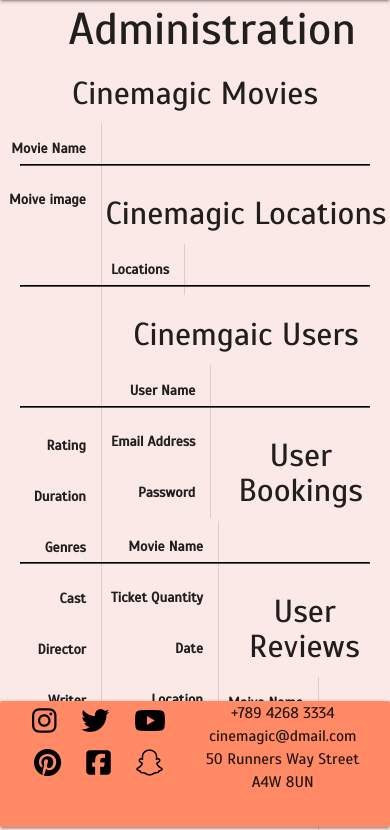
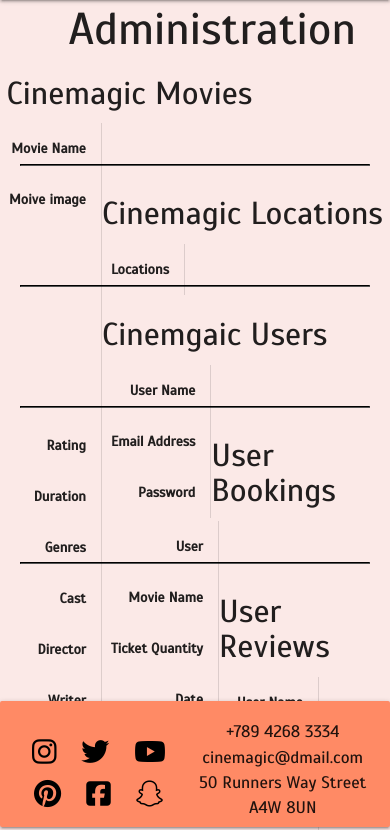
Before and after one commit to VioletViolaVi/Milestone-Project-3, a Flask app: page /admin in a window 390 px wide. Shown: the part 49-879 px from the top of the page. Run offline with Flask 2, Linux system fonts and the light colour scheme; data that the repository does not hold is empty; some libraries are stand-ins or nearby versions.

Commit message:
Make footer content more responsive for smaller device sizes.

```diff
--- a/app.py
+++ b/app.py
@@ -39,7 +39,7 @@ def home():
     # movie info taken from mongo db for dropdown
     movie_names = list(mongo.db.movies.find())
     # location info taken from mongo db for dropdown
-    location_names = list(mongo.db.locations.find())
+    location_names = list(mongo.db.locations.find().sort("location_name", 1))
     # reviews brought out from mongo db for homepage
     reviews = list(mongo.db.reviews.find())
 
@@ -131,9 +131,9 @@ def my_bookings():
         return redirect(url_for("home"))
 
     # movie info taken from mongo db for dropdown
-    movie_names = list(mongo.db.movies.find())
+    movie_names = list(mongo.db.movies.find().sort("movie_name", 1))
     # location info taken from mongo db for dropdown
-    location_names = list(mongo.db.locations.find())
+    location_names = list(mongo.db.locations.find().sort("location_name", 1))
     # booking info brought out from mongo db
     booking_info = mongo.db.booked_details.find()
 
@@ -183,15 +183,15 @@ def logout():
 def admin():
 
     # booking info brought out from mongo db
-    booking_info = mongo.db.booked_details.find()
+    booking_info = mongo.db.booked_details.find().sort("booked_by", 1)
     # location info taken from mongo db for dropdown
-    location_names = list(mongo.db.locations.find())
+    location_names = list(mongo.db.locations.find().sort("location_name", 1))
     # movie info taken from mongo db for dropdown
-    movie_names = list(mongo.db.movies.find())
+    movie_names = list(mongo.db.movies.find().sort("movie_name", 1))
     # reviews brought out from mongo db for admin
-    reviews = list(mongo.db.reviews.find())
+    reviews = list(mongo.db.reviews.find().sort("user", 1))
     # users brought out from mongo db for admin
-    users = list(mongo.db.users.find())
+    users = list(mongo.db.users.find().sort("user", 1))
 
     return render_template("admin.html", page_title="Administration",
                            bookings_title="User Bookings",
--- a/static/css/style.css
+++ b/static/css/style.css
@@ -112,6 +112,7 @@ body {
 
 #contacts {
   padding: 0;
+  margin-top: 1.3em;
 }
 
 #contacts p {
@@ -201,7 +202,7 @@ div.carousel,
 }
 
 .image-and-details .row {
-  margin: 0% 1% 3%;
+  margin: 0% 1% 0%;
 }
 
 /******************************************* signup/login */
@@ -354,10 +355,6 @@ input.select-dropdown.dropdown-trigger {
   margin-left: 2rem;
 }
 
-
-
-
-
 /************************************************************************* stars */
 /* styles reviewed stars */
 .five-stars {
@@ -405,9 +402,6 @@ input.five-stars:checked ~ .star:before {
   text-shadow: 1px 1px 30px black;
 }
 
-
-
-
 /******************************************* confirmation modal */
 .red {
   margin: 25px 35px 0px 0px;
@@ -422,6 +416,10 @@ input.five-stars:checked ~ .star:before {
   font-size: 1.6em;
 }
 
+.admin-subtitles {
+  margin-left: 0.2em;
+}
+
 #ratings-header-padding {
   padding-top: 15em;
 }
@@ -430,7 +428,32 @@ input.five-stars:checked ~ .star:before {
   width: 10em;
 }
 
-/****************************************************************************************************** BREAKPOINTS from bootstrap */
+/****************************************************************************************************** BREAKPOINTS */
+@media (min-width: 352px) {
+  /******************************************* footer */
+
+  #icons {
+    margin-top: 1.1em;
+  }
+
+  #contacts p {
+    font-size: 1.2em;
+  }
+}
+
+@media (min-width: 442px) {
+  /******************************************* footer */
+
+  #icons i {
+    font-size: 1.3em;
+  }
+
+  #contacts p {
+    font-size: 1.3em;
+  }
+}
+
+/* bootstrap */
 @media (min-width: 576px) {
   /******************************************* top nav */
 
@@ -502,7 +525,7 @@ input.five-stars:checked ~ .star:before {
   }
 
   .image-and-details .row {
-    margin: 0% 5% 3%;
+    margin: 0% 5% 0%;
   }
 
   /******************************************* modals */
@@ -546,6 +569,7 @@ input.five-stars:checked ~ .star:before {
   }
 }
 
+/* bootstrap */
 @media (min-width: 768px) {
   /******************************************* footer */
   footer#socials {
@@ -590,7 +614,7 @@ input.five-stars:checked ~ .star:before {
   }
 
   .image-and-details .row {
-    margin: 0% 10% 3%;
+    margin: 0% 10% 0%;
   }
 
   /******************************************* modals */
@@ -600,8 +624,9 @@ input.five-stars:checked ~ .star:before {
   }
 }
 
+/* bootstrap */
 @media (min-width: 992px) {
-  /******************************************* top nav */
+  /******************************************* top nav (desktop) */
   .fas.fa-bars {
     display: none;
   }
@@ -647,7 +672,7 @@ input.five-stars:checked ~ .star:before {
   }
 
   .image-and-details .row {
-    margin: 0% 12% 3%;
+    margin: 0% 12% 0%;
   }
 
   /******************************************* signup/login */
@@ -725,6 +750,7 @@ input.five-stars:checked ~ .star:before {
   }
 }
 
+/* bootstrap */
 @media (min-width: 1200px) {
   /******************************************* top nav */
 
@@ -773,7 +799,7 @@ input.five-stars:checked ~ .star:before {
   }
 
   .image-and-details .row {
-    margin: 0% 15% 3%;
+    margin: 0% 15% 0%;
   }
 
   /******************************************* modals */
--- a/templates/admin.html
+++ b/templates/admin.html
@@ -5,7 +5,7 @@
     </div>
 
     <!-- cinemagic movies -->
-    <h4 class="center">{{ movies_title }}</h4>
+    <h4 class="admin-subtitles">{{ movies_title }}</h4>
     <table class="responsive-table highlight">
         <thead>
             <tr>
@@ -40,7 +40,7 @@
     <hr class="hr-admin">
 
     <!-- cinemagic locations -->
-    <h4 class="center">{{ locations_title }}</h4>
+    <h4 class="admin-subtitles">{{ locations_title }}</h4>
     <table class="responsive-table highlight">
         <thead>
             <tr>
@@ -59,7 +59,7 @@
     <hr class="hr-admin">
 
     <!-- user signup info -->
-    <h4 class="center">{{ users_title}}</h4>
+    <h4 class="admin-subtitles">{{ users_title}}</h4>
     <table class="responsive-table highlight">
         <thead>
             <tr>
@@ -82,25 +82,25 @@
     <hr class="hr-admin">
 
     <!-- user bookings -->
-    <h4 class="center">{{ bookings_title }}</h4>
+    <h4 class="admin-subtitles">{{ bookings_title }}</h4>
     <table class="responsive-table highlight">
         <thead>
             <tr>
+                <th>User</th>
                 <th>Movie Name</th>
                 <th>Ticket Quantity</th>
                 <th>Date</th>
                 <th>Location</th>
-                <th>User</th>
             </tr>
         </thead>
         <tbody>
             {% for booking in booking_info %}
                 <tr>
+                    <td>{{ booking.booked_by }}</td>
                     <td>{{ booking.booked_movie }}</td>
                     <td>{{ booking.booked_ticket_quantity }}</td>
                     <td>{{ booking.booked_date }}</td>
                     <td>{{ booking.booked_location }}</td>
-                    <td>{{ booking.booked_by }}</td>
                 </tr>
             {% endfor %}
         </tbody>
@@ -109,21 +109,21 @@
     <hr class="hr-admin">
 
     <!-- user movie reviews -->
-    <h4 class="center">{{ users_reviews_title }}</h4>
+    <h4 class="admin-subtitles">{{ users_reviews_title }}</h4>
     <table class="responsive-table highlight">
         <thead>
             <tr>
+                <th>User Name</th>
                 <th>Moive Name</th>
                 <th>User Review</th>
-                <th>User Name</th>
             </tr>
         </thead>
         <tbody>
             {% for review in reviews %}
                 <tr>
+                    <td>{{ review.user }}</td>
                     <td>{{ review.reviewed_movie_name }}</td>
                     <td>{{ review.user_review }}</td>
-                    <td>{{ review.user }}</td>
                 </tr>
             {% endfor %}
         </tbody>
--- a/templates/index.html
+++ b/templates/index.html
@@ -90,9 +90,9 @@
                             <input id="date" name="date" type="text" class="datepicker" required>
                         </div>
                         <div class="form-item">
-                            <label for="location">Location</label>
+                            <label for="location"></label>
                             <select id="location" name="location" class="input-field select-boxes" required>
-                                <option value="" disabled selected></option>
+                                <option value="" disabled selected>Select Location</option>
                                 {% for location_name in location_names %}
                                     <option value="{{ location_name.location_name }}">{{ location_name.location_name }}</option>
                                 {% endfor %}
```
Also changed, not shown: templates/my_bookings.html (+0 -20 lines).
